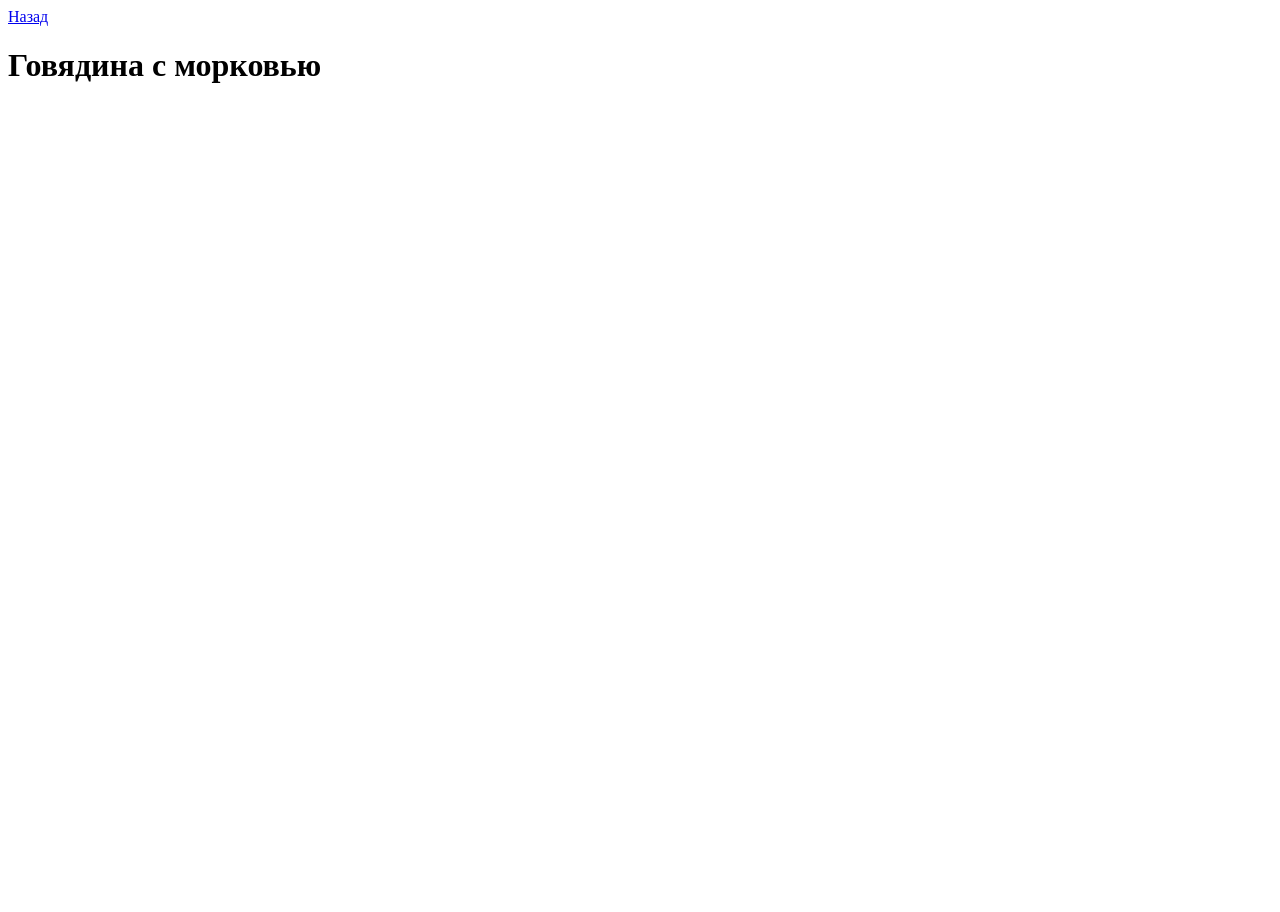
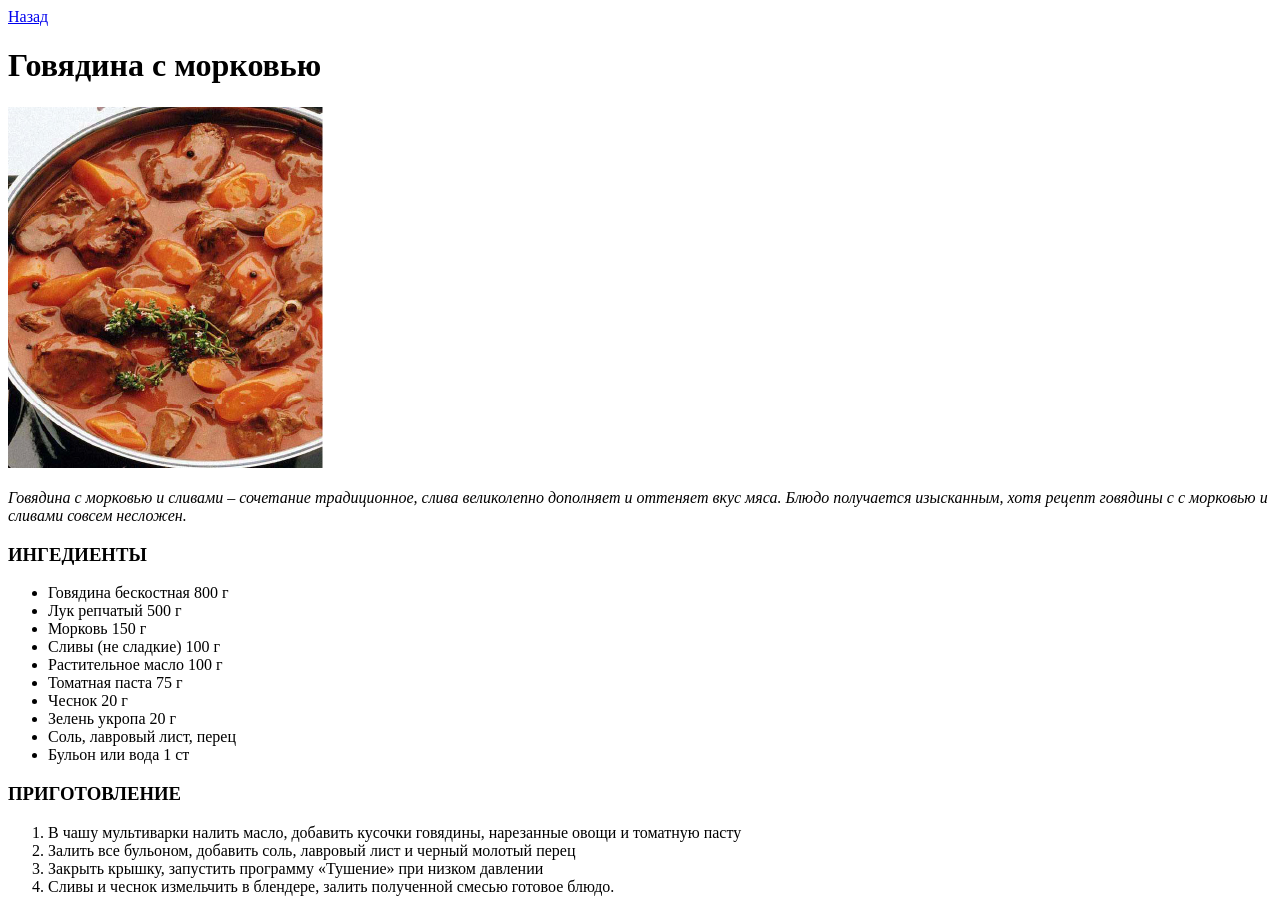
Before and after one commit to rickytikydesign-alt/odin-recipes, a plain HTML site: page recipes/beef-with-carrot.html in a window 1280 px wide. Before the commit the page ends 800 px from the top, so only its background shows below. Drawn offline with Linux system fonts and the light colour scheme.

Commit message:
add content for recipes: oat porrige, borsch, beef with carrot

```diff
--- a/recipes/beef-with-carrot.html
+++ b/recipes/beef-with-carrot.html
@@ -8,5 +8,28 @@
 <body>
     <a href="../index.html">Назад</a>
     <h1>Говядина с морковью</h1>
+    <img src="../images/Beef with carrot.jpg">
+    <p><em>Говядина с морковью и сливами – сочетание традиционное, слива великолепно дополняет и оттеняет вкус мяса. Блюдо получается изысканным, хотя рецепт говядины с с морковью и сливами совсем несложен.</em></p>
+    <h3>ИНГЕДИЕНТЫ</h3>
+    <ul>
+        <li>Говядина бескостная 800 г</li>
+        <li>Лук репчатый 500 г</li>
+        <li>Морковь 150 г</li>
+        <li>Сливы (не сладкие) 100 г</li>
+        <li>Растительное масло 100 г</li>
+        <li>Томатная паста 75 г</li>
+        <li>Чеснок 20 г</li>
+        <li>Зелень укропа 20 г</li>
+        <li>Соль, лавровый лист, перец</li>
+        <li>Бульон или вода 1 ст</li>
+    </ul>
+    <h3>ПРИГОТОВЛЕНИЕ</h3>
+    <ol>
+        <li>В чашу мультиварки налить масло, добавить кусочки говядины, нарезанные овощи и томатную пасту</li>
+        <li>Залить все бульоном, добавить соль, лавровый лист и черный молотый перец</li>
+        <li>Закрыть крышку, запустить
+        программу «Тушение» при низком давлении</li>
+        <li>Сливы и чеснок измельчить в блендере, залить полученной смесью готовое блюдо.</li>
+    </ol>
 </body>
 </html>
```
Also changed, not shown: index.html (+5 -3 lines), recipes/borsch.html (+20 -0 lines), recipes/oat-porridge.html (+18 -0 lines), images/Beef with carrot.jpg (added), images/Borsch.jpg (added), images/Oat porridge.jpg (added).
